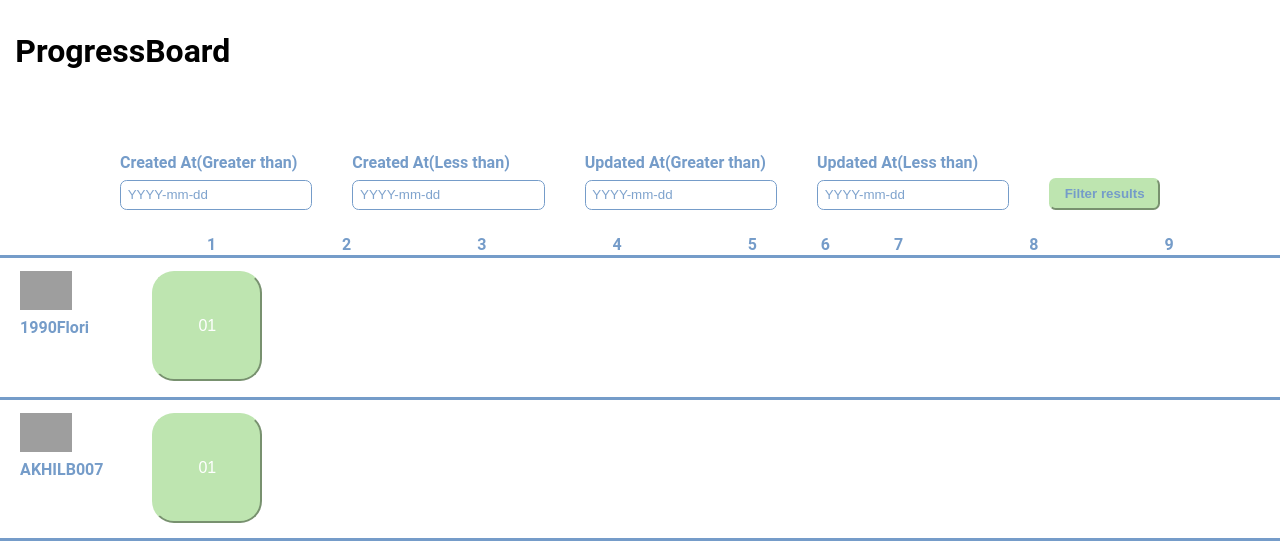
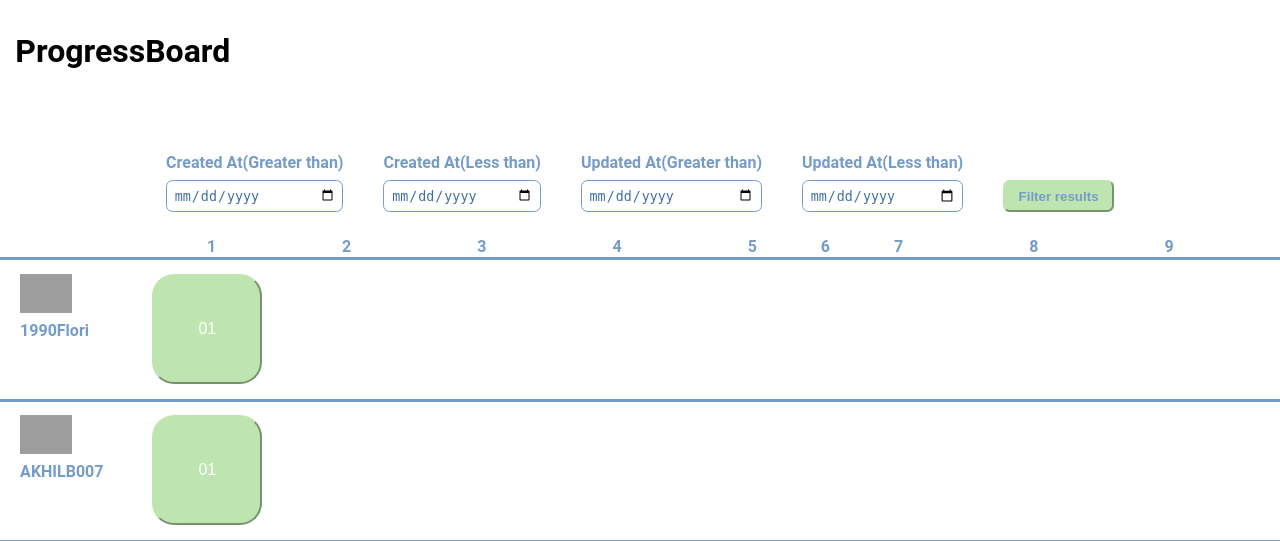
Before and after one commit to ilearncloud9/progressboard-main, a Flask app: page / in a window 1280 px wide; the page is wider, and only the part inside the window is pictured. Shown: the top 541 px of that part. Run offline with Flask 2, Linux system fonts and the light colour scheme; grey boxes are pictures that could not be loaded.

Commit message:
Update heatmap.html

```diff
--- a/templates/heatmap.html
+++ b/templates/heatmap.html
@@ -8,22 +8,22 @@
 <form method="get" class="flex-row justify-center" id="filter-form">
   <div class="flex-col form-input">
     <label for="created_at__gte">Created At(Greater than)</label>
-    <input placeholder="YYYY-mm-dd" id="created_at__gte" name="created_at__gte" value="{{created_at__gte}}" />
+    <input type = "date" id="created_at__gte" name="created_at__gte" value="{{created_at__gte}}" />
   </div>
   <div class="flex-col form-input">
     <label for="created_at__lte">Created At(Less than)</label>
-    <input placeholder="YYYY-mm-dd" id="created_at__lte" name="created_at__lte" value="{{created_at__lte}}" />
+    <input type = "date" id="created_at__lte" name="created_at__lte" value="{{created_at__lte}}" />
   </div>
 
 
   <div class="flex-col form-input">
     <label for="updated_at_at__gte">Updated At(Greater than)</label>
-    <input placeholder="YYYY-mm-dd" id="updated_at__gte" name="updated_at__gte" value="{{updated_at__gte}}" />
+    <input type = "date" id="updated_at__gte" name="updated_at__gte" value="{{updated_at__gte}}" />
   </div>
 
   <div class="flex-col form-input">
     <label for="updated_at__lte">Updated At(Less than)</label>
-    <input placeholder="YYYY-mm-dd" id="updated_at__lte" name="updated_at__lte" value="{{updated_at__lte}}" />
+    <input type = "date" id="updated_at__lte" name="updated_at__lte" value="{{updated_at__lte}}" />
   </div>
 <div class="flex-row items-end">
 <button class="btn">Filter results</button>
```
